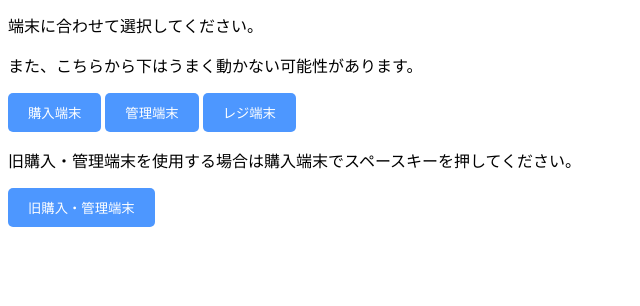
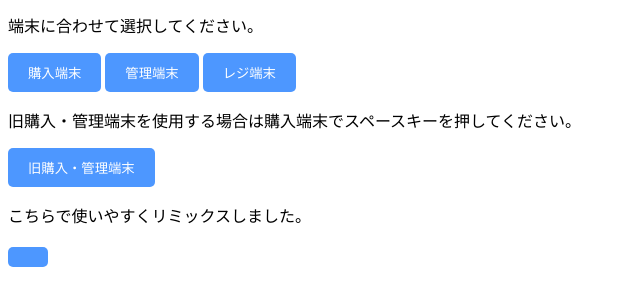
Before and after one commit to scratch-kaisetu/scratch-susi, a plain HTML site: page index.html in a window 1280 px wide. Shown: the part 56-362 px from the top of the page, without its empty margins (0-640 px from the left). Drawn offline with Linux system fonts and the light colour scheme.

Commit message:
Update index.html

```diff
--- a/index.html
+++ b/index.html
@@ -34,11 +34,12 @@
 <body>
     <h1>寿司注文アプリメニュー</h1>
     <p>端末に合わせて選択してください。</p>
-    <p>また、こちらから下はうまく動かない可能性があります。</p>
     <button onclick="location.href='new-main.html'">購入端末</button>
     <button onclick="location.href='scratch-susi-kanri.html'">管理端末</button>
     <button onclick="location.href='scratch-susi-rezi.html'">レジ端末</button>
     <p>旧購入・管理端末を使用する場合は購入端末でスペースキーを押してください。</p>
     <button onclick="location.href='main.html'">旧購入・管理端末</button>
+    <p>こちらで使いやすくリミックスしました。</p>
+    <button onclick="location.href='new-main-remix.html'"寿司注文アプリ-リミックス版</button>
 </body>
 </html>
```
